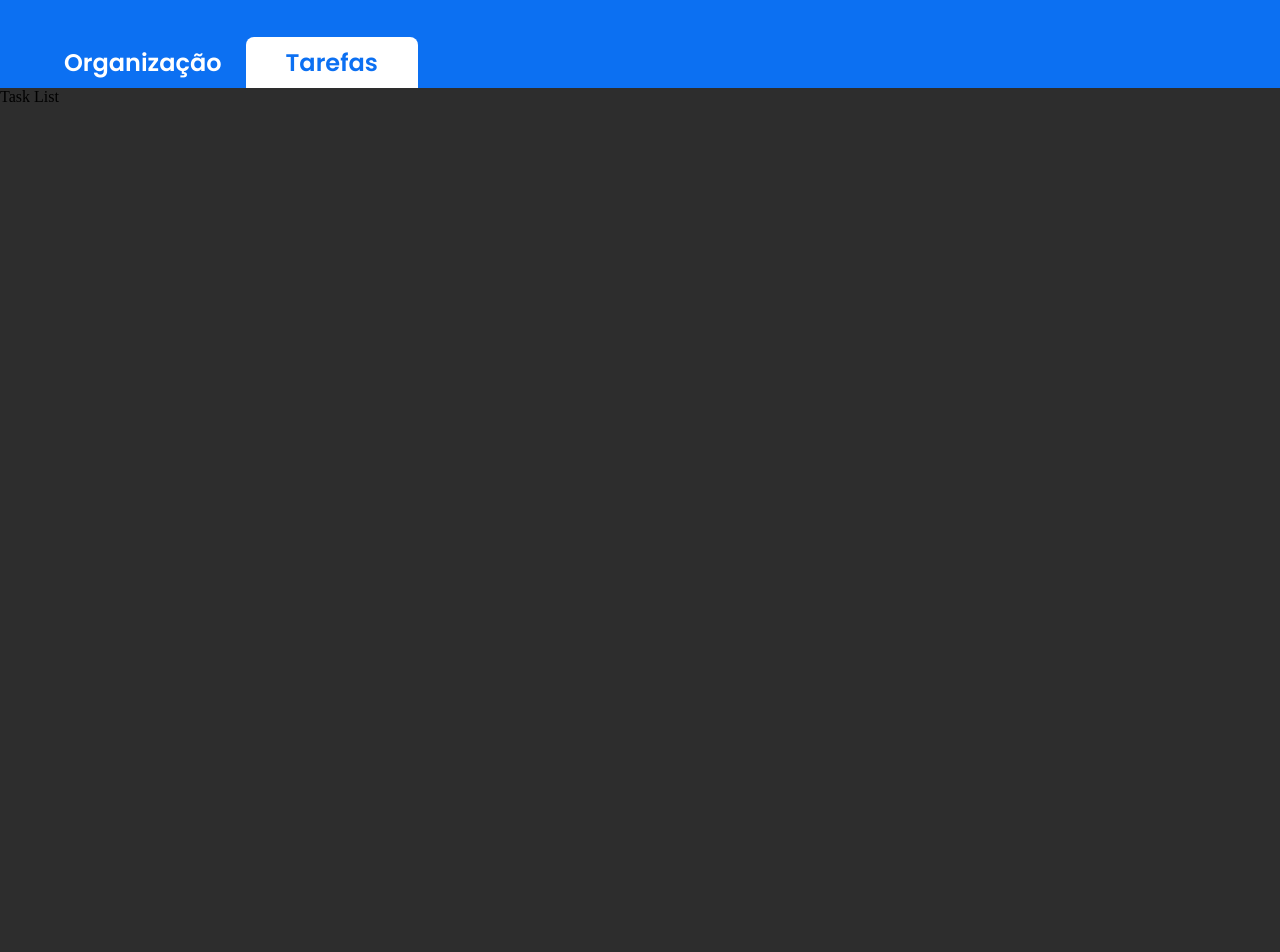
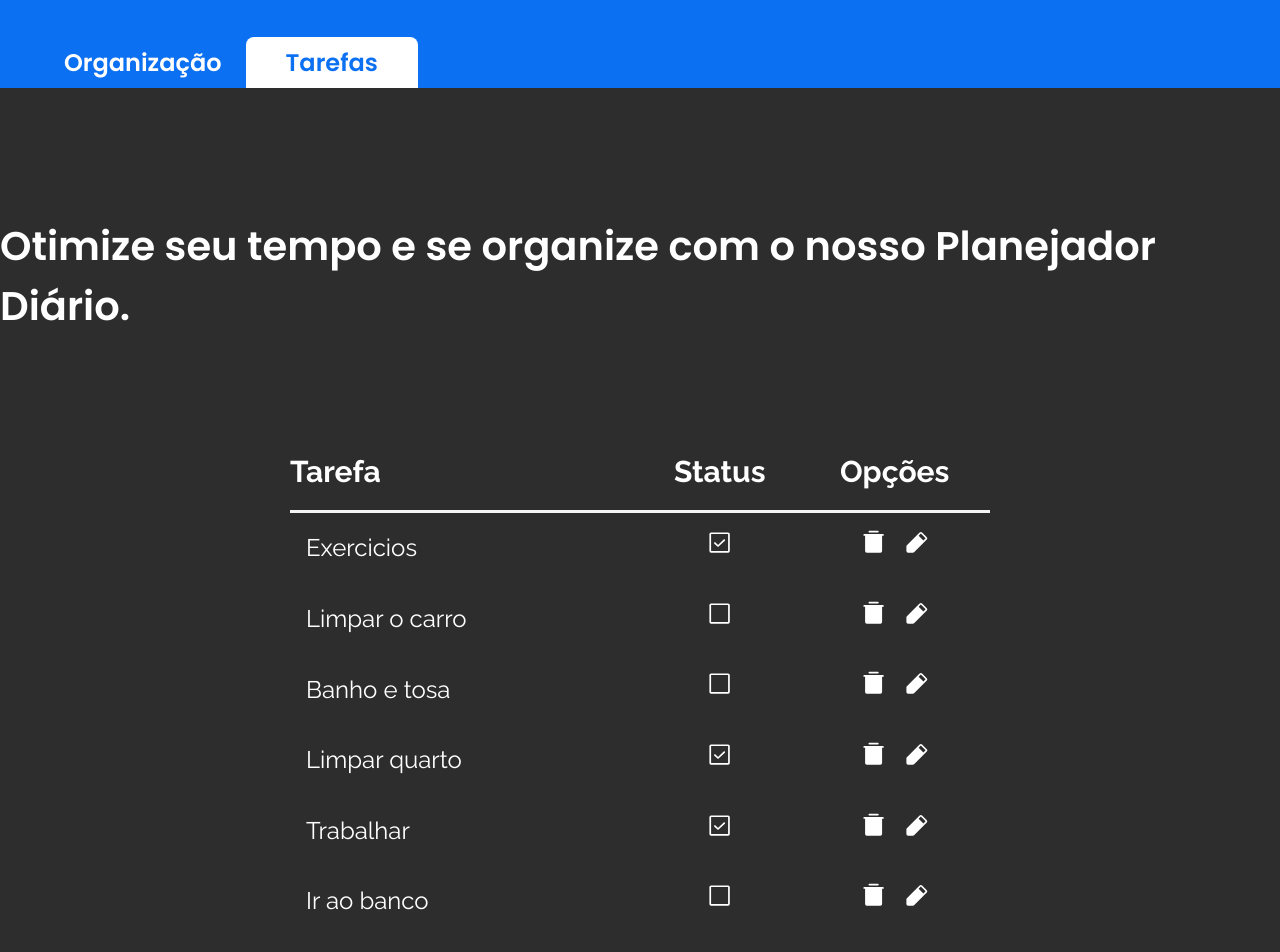
Before and after one commit to kunzeleric/task-list-challenge, a React (Vite) app: page / in a window 1280 px wide. Shown: the top 952 px of the page. Before the commit the page ends 800 px from the top, so only its background shows below. Built offline with nearby package versions, Linux system fonts and the light colour scheme.

Commit message:
Finished Tasklist and Modal components

```diff
--- a/package.json
+++ b/package.json
@@ -9,10 +9,7 @@
     "preview": "vite preview"
   },
   "dependencies": {
-    "@emotion/react": "^11.10.6",
-    "@emotion/styled": "^11.10.6",
-    "@mui/icons-material": "^5.11.16",
-    "@mui/material": "^5.12.1",
+    "phosphor-react": "^1.4.1",
     "react": "^18.2.0",
     "react-dom": "^18.2.0"
   },
--- a/src/components/Modal/index.jsx
+++ b/src/components/Modal/index.jsx
@@ -1,7 +1,33 @@
+import { useEffect, useState } from 'react';
 import './styles.scss';
 
-export const Modal = () => {
+export const Modal = ({ isOpen, onClose, options, task }) => {
+    const [isModalOpen, setIsModalOpen] = useState(isOpen);
+    useEffect(() => {
+        setIsModalOpen(isOpen);
+    }, [isOpen])
+
+    const handleClose = () => {
+        setIsModalOpen(false);
+        onClose();
+    }
+
     return (
-        <div>Modal</div>
+        isModalOpen && (
+            <div className="modal-overlay">
+                <div className="modal-wrapper">
+                    <h3 className="modal-wrapper__title">
+                        {
+                            !options ? "Deseja excluir este item?" : "Deseja editar este item?"
+                        }
+                    </h3>
+                    <p className="modal-wrapper__task">{task.description}</p>
+                    <div className="modal-wrapper__btns">
+                        <button onClick={handleClose}>Não</button>
+                        <button>Sim</button>
+                    </div>
+                </div>
+            </div>
+        )
     )
 }
--- a/src/components/Modal/styles.scss
+++ b/src/components/Modal/styles.scss
@@ -1 +1,58 @@
 @use "../../styles/global.scss" as *;
+
+.modal-overlay {
+  position: fixed;
+  top: 0;
+  left: 0;
+  width: 100%;
+  height: 100%;
+  background-color: rgba(0, 0, 0, 0.6);
+  backdrop-filter: blur(3px);
+  z-index: 1;
+}
+
+.modal-wrapper {
+  position: fixed;
+  top: 55%;
+  left: 50%;
+  transform: translate(-50%, -50%);
+  z-index: 2;
+  background-color: #ffffff;
+  padding: 4.375rem 6.25rem;
+  border-radius: 10px;
+  font-family: $main-font;
+  text-align: center;
+
+  &__title {
+    font-size: 2.2rem;
+    color: $black;
+  }
+
+  &__task {
+    font-size: 1.5rem;
+    color: $black;
+    padding: 5rem 0;
+  }
+
+  &__btns {
+    display: flex;
+    align-items: center;
+    gap: 1.275rem;
+  }
+
+  button {
+    font-size: 1.875rem;
+    border: 1px solid $black;
+    border-radius: 10px;
+    padding: 1.2rem 6rem;
+    background-color: transparent;
+    cursor: pointer;
+
+    transition: all 0.1s;
+  }
+
+  button:hover {
+    background-color: $blue;
+    color: $white;
+  }
+}
--- a/src/components/TaskList/index.jsx
+++ b/src/components/TaskList/index.jsx
@@ -1,9 +1,88 @@
+import { useState } from 'react';
 import './styles.scss';
-
-import React from 'react'
+import { CheckSquare, PencilSimple, Plus, Square, TrashSimple } from 'phosphor-react';
+import { Modal } from '../Modal';
 
 export const TaskList = ({ data }) => {
+    const [isOpen, setIsOpen] = useState(false);
+    const [options, setOptions] = useState(null);
+    const [taskData, setTaskData] = useState(null);
+
+    const handleOpenModal = () => {
+        setIsOpen(true);
+    }
+
+    const handleCloseModal = () => {
+        setIsOpen(false);
+    }
+
+    const handleRemove = (item) => {
+        setOptions(false);
+        handleOpenModal();
+        setTaskData(item);
+    }
+
+    const handleEdit = (item) => {
+        setOptions(true);
+        handleOpenModal();
+        setTaskData(item);
+    }
+
+
     return (
-        <div>Task List</div>
+        <div className="tasklist">
+            <h2 className="tasklist-title" >
+                Otimize seu tempo e se organize com o nosso Planejador Diário.
+            </h2>
+            <div className="tasklist-table">
+                <Modal isOpen={isOpen} onClose={handleCloseModal} task={taskData} options={options} />
+                <table>
+                    <thead>
+                        <tr className="tasklist-table__header">
+                            <th>Tarefa</th>
+                            <th>Status</th>
+                            <th>Opções</th>
+                        </tr>
+                    </thead>
+                    <tbody>
+                        {
+                            data.map((item) => {
+                                return (
+                                    <tr key={item.id}>
+                                        <td>{item.title}</td>
+                                        <td className="tasklist-table__status">
+                                            {
+                                                item.completed === true
+                                                    ? <CheckSquare className="icon" weight="regular" />
+                                                    : <Square className="icon" weight="regular" />
+                                            }
+                                        </td>
+                                        <td className="tasklist-table__options">
+                                            <TrashSimple
+                                                className="icon"
+                                                onClick={() => handleRemove(item)}
+                                                weight="fill"
+                                            />
+                                            <PencilSimple
+                                                className="icon"
+                                                onClick={() => handleEdit(item)}
+                                                weight="fill"
+                                            />
+                                        </td>
+                                    </tr>
+                                )
+                            })
+                        }
+                        <tr>
+                            <td className="tasklist__newTask">Nova tarefa...</td>
+                            <td></td>
+                            <td className="tasklist__newTask-button">
+                                <Plus weight="bold" size={28} />
+                            </td>
+                        </tr>
+                    </tbody>
+                </table>
+            </div>
+        </div>
     )
 }
--- a/src/components/TaskList/styles.scss
+++ b/src/components/TaskList/styles.scss
@@ -1 +1,84 @@
 @use "../../styles/global.scss" as *;
+
+.tasklist {
+  display: flex;
+  flex-direction: column;
+  align-items: center;
+  justify-content: center;
+  padding-top: 8rem;
+
+  &-title {
+    font-size: 2.5rem;
+    font-family: $alt-font;
+    color: $white;
+  }
+
+  &-table {
+    padding-top: 6rem;
+    padding-bottom: 2rem;
+    overflow: auto;
+    flex: 1;
+    font-family: $main-font;
+    color: $white;
+
+    &__header {
+      font-size: 1.875rem;
+      border-bottom: 3px solid #f5f5f5;
+      height: 5rem;
+    }
+
+    &__header th:first-child {
+      text-align: left;
+    }
+
+    &__status {
+      text-align: center;
+    }
+
+    &__options {
+      text-align: center;
+      display: flex;
+      justify-content: center;
+      gap: 1rem;
+    }
+  }
+
+  table {
+    width: 100%;
+    border-collapse: collapse;
+    min-width: 700px;
+  }
+
+  td {
+    padding: 1rem;
+    font-size: 1.5rem;
+    line-height: 1.6;
+
+    &:first-child{
+        width: 50%;
+    }
+  }
+
+  tr {
+    align-items: center;
+  }
+
+  &__newTask {
+    font-style: italic;
+
+    &-button {
+        display: flex;
+        justify-content: center;
+    }
+  }
+}
+
+.icon {
+  font-size: 1.7rem;
+  cursor: pointer;
+  color: #fff;
+}
+
+.icon:hover {
+  color: $blue;
+}
```
Also changed, not shown: 1 other file (tests, documents, lock files or other folders).
